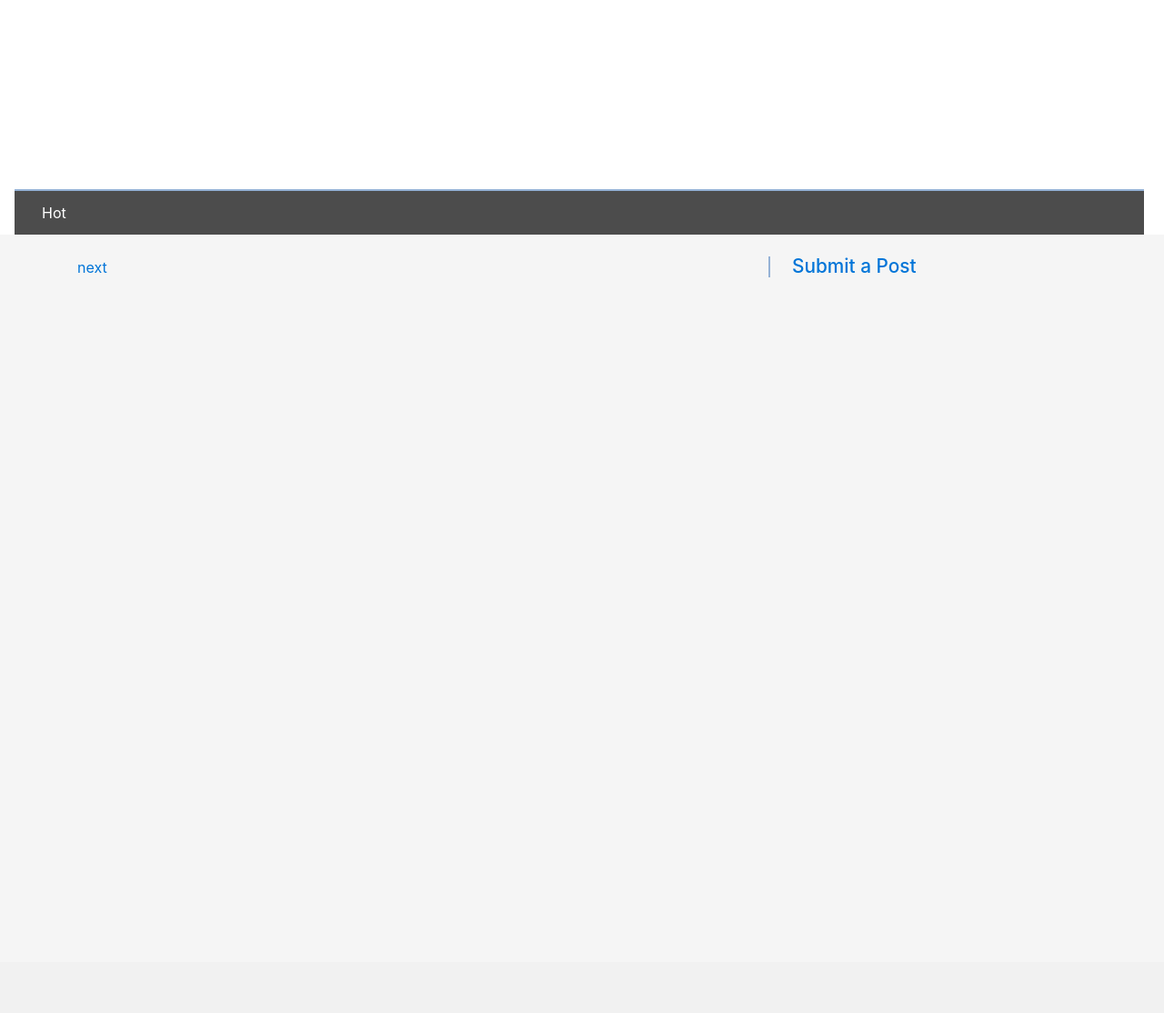
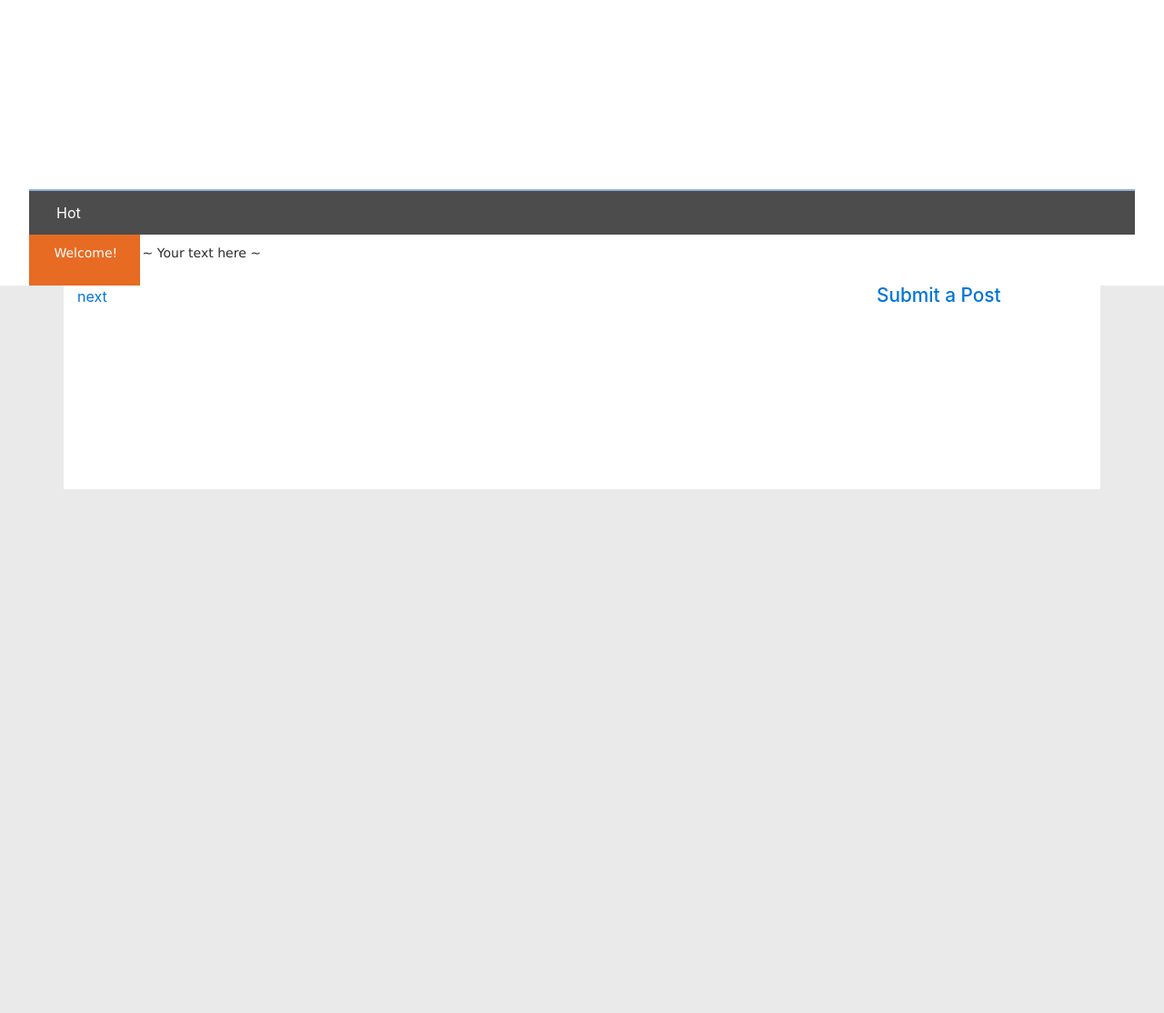
Before and after one commit to aakim-git/reddit-clone, a Django app: page /home/ in a window 1280 px wide. Shown: the part 680-1794 px from the top of the page at 91% size. Before the commit the page ends 985 px from the top, so only its background shows below. Run offline with Django 3.2, Linux system fonts and the light colour scheme; data that the repository does not hold is empty; some libraries are stand-ins or nearby versions.

Commit message:
UI and CSS Changes

```diff
--- a/thing/home/templates/home/home.html
+++ b/thing/home/templates/home/home.html
@@ -3,6 +3,33 @@
     <title>"Reddit"</title>
     <style>
         /* 9%, 5% */
+		#vote-div{
+		    background-color: #f0f0f0;
+		}
+
+		#entry-div{
+			border-bottom: 1px solid #f0f0f0;
+		}
+
+		#post-div{
+			background-color: white;
+		}
+
+		#entry-div:hover {
+			background-color: #fcfcfc;
+		}
+
+		#entry{
+			border-left: 3px solid #c0c0c0;
+			-moz-transition: all 0.2s;
+			-webkit-transition: all 0.2s;
+			transition: all 1s;
+		}
+
+		#entry:hover {
+			border-left: 3px solid #9b9b9b;
+		}
+
         .rank {
             background-color: #c0c0c0;
             height: 60px;
@@ -24,6 +51,13 @@
         .downvote {
             border-radius: 0 0 5px 5px;
         }
+
+		#options-div{
+			background-color: white;
+			border-bottom: 5px;
+			border-right: 5px;
+
+		}
     </style>
 
     {% load static %}
@@ -35,28 +69,31 @@
 
 {% block body %}
     <div class="container">
-        <div class="content row pt-4">
-            <div class="col-md-8">
+        <div class="content row">
+            <div id = "post-div" class="col-md-9">
                 {% for post,vote in posts %}
-                <div class="row container">
-                    <div class="rank col-xx-1 rounded mt-2">
-                        <div class="text-white text-center mx-auto mt-3">{{ post.points }}</div>
+                <div  class="row container">
+                    <div id = "vote-div" class="row col-2 pt-3">
+						<div class = "rank .col-6 .col-sm-2 pt-3 rounded text-white text-center">
+							{{ post.points }}
 						</div>
 
-                    <div class="votes col-sm-1 d-inline-flex flex-column mt-2">
+						<div class="votes .col-6 .col-sm-10 ml-2 d-inline-flex flex-column">
 							<i onclick="upvote(this.parentNode, {{ post.post_id }}, {{cur_user}})" class="upvote fa fa-arrow-up mx-auto" aria-hidden="true"></i>
 							<i onclick="downvote(this.parentNode, {{ post.post_id }}, {{cur_user}})" class="downvote fa fa-arrow-down mx-auto" aria-hidden="true"></i>
 							<script>update_vote(document.currentScript.parentNode, {{vote}} )</script>
 						</div>
+					</div>
 
-                    <div class="entry col-md-10" style="border-left: 2px solid #95b2d6">
+                    <div id = "entry-div" class="col-9 ml-3 pl-3 pt-3">
+						<div id = "entry" class ="pl-3">
 							<h3 style="font-size:1.5em" class="text-primary mb-0"> <a href="{% url 'home:post' post_id=post.post_id %}">{{post.title}}</a> </h3>
 							<p class="mb-0" style="font-size:0.8em"> submitted by: <a href="{% url 'user_accounts:profile_with_pk' pk=post.user.pk %}">{{ post.user.username }}</a>   at {{post.created}} </p>
 							<p style="font-size:0.8em"> 0 comments</p>
 						</div>
                     </div>
+                </div>
 
-                <div>&nbsp;</div>
 
                 {% endfor %}
 
@@ -65,8 +102,8 @@
             </div>
 
 
-            <div class="col-md-4">
-                <h3 style="font-size:1.3em; border-left: 2px solid #95b2d6" class="text-primary pl-4"><a href="{% url 'home:create_post' %}">Submit a Post</a></h3>
+            <div id = "options-div" class="col-md-3">
+                <h3 style="font-size:1.3em;" class="text-primary pl-4"><a href="{% url 'home:create_post' %}">Submit a Post</a></h3>
             </div>
 
         </div>
--- a/thing/user_accounts/templates/base.html
+++ b/thing/user_accounts/templates/base.html
@@ -19,15 +19,15 @@
 
             .body {
                 height: 100%;
-                background-color: whitesmoke;
+                background-color: #eaeaea;
                 z-index: 1;
             }
 
             .taskbar {
                 margin-top: 15rem;
-                margin-left: 1rem;
+                margin-left: 2rem;
                 padding-left: 30px;
-                width: 97%;
+                width: 95%;
                 background-color: rgba(0, 0, 0, 0.7) !important;
                 border-top: 2px solid #95b2d6;
             }
@@ -35,6 +35,27 @@
 			.taskbar a {
 				color: white !important;
 				font-size: 1em !important;
+			}
+
+			#header{
+				font-family: Verdana;
+				font-size: 14px;
+				text-align: center;
+
+				margin-left: 2rem;
+                width: 95%;
+				height:7%;
+				background-color: white;
+			}
+
+			#header > *{
+				padding: 10px 0 0 3px;
+			}
+
+			#header-left{
+				color: white;
+				background-color: #e76b23;
+				width:10%;
 			}
         </style>
 
@@ -65,6 +86,12 @@
             <nav class="taskbar navbar navbar-dark border-dark">
                 <a href="/" class="navbar-brand">Hot</a>
             </nav>
+
+			<div id = "header" class = "row">
+				<div id = "header-left"> Welcome! </div>
+				<div id = "header-right"> ~  Your text here  ~</div>
+
+			</div>
         </div>
 
         <div class="body">
```
Lines whose indentation alone changed are shown as unchanged.
